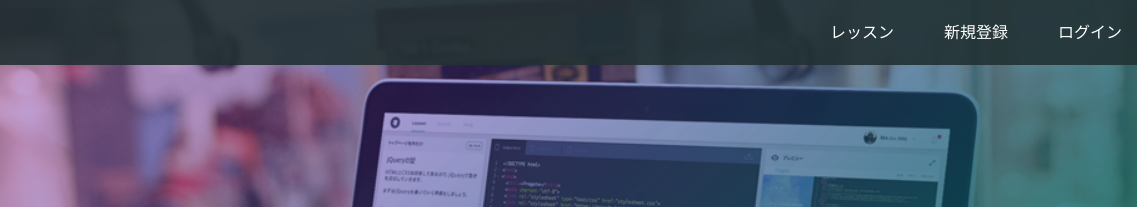
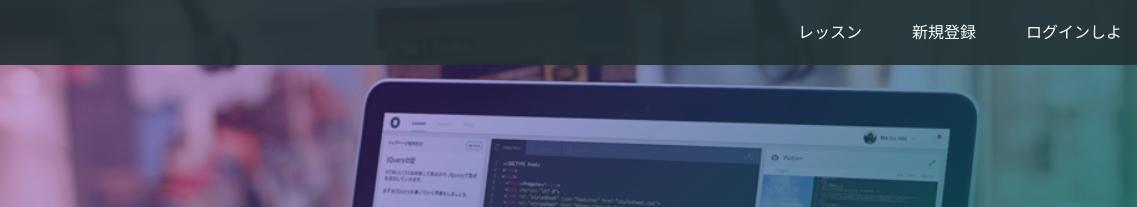
Before and after one commit to samurai-j/test-github, a plain HTML site: page index.html in a window 1280 px wide. Shown: the top 207 px of the page, 143-1280 px from the left. Drawn offline with Linux system fonts and the light colour scheme.

Commit message:
Update index.html

```diff
--- a/index.html
+++ b/index.html
@@ -17,7 +17,7 @@
       <div class="header-right">
         <a href="#">レッスン</a>
         <a href="#">新規登録</a>
-        <a href="#" class="login">ログイン</a>
+        <a href="#" class="login">ログインしよ</a>
       </div>
     </div>
   </header>
```
